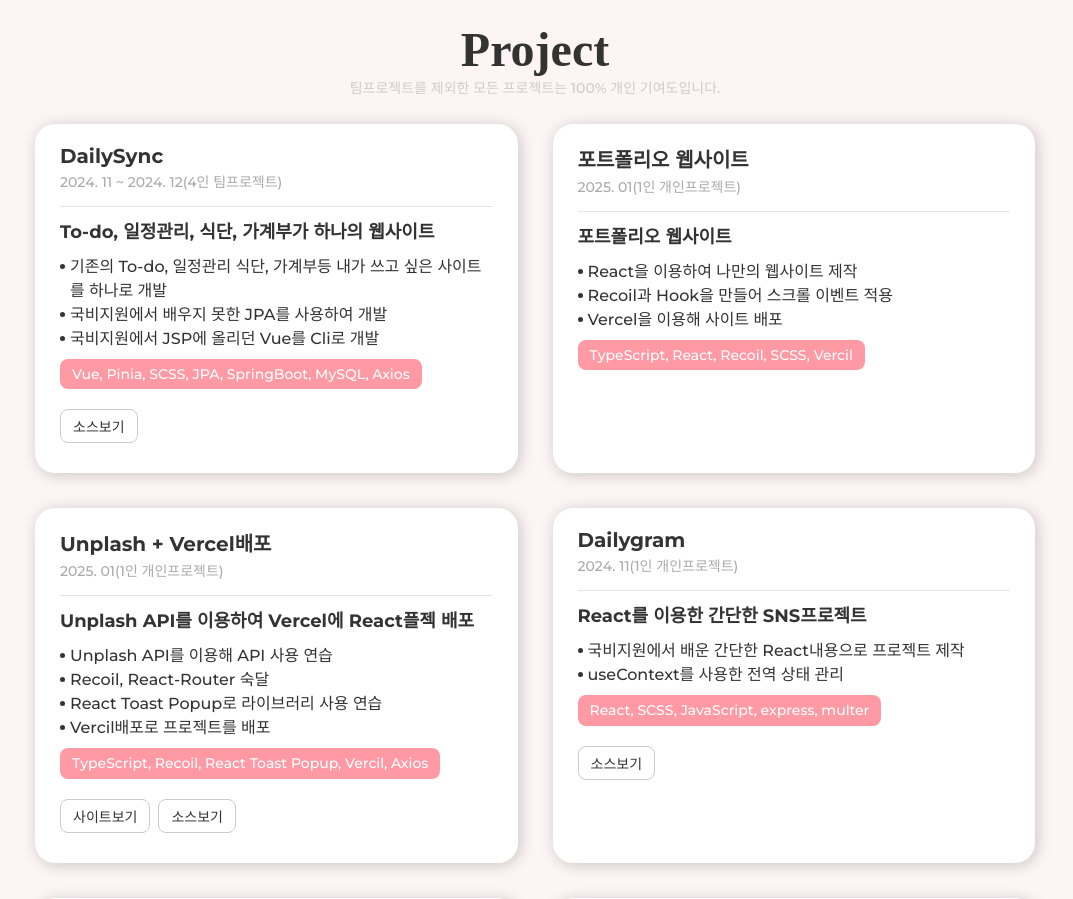
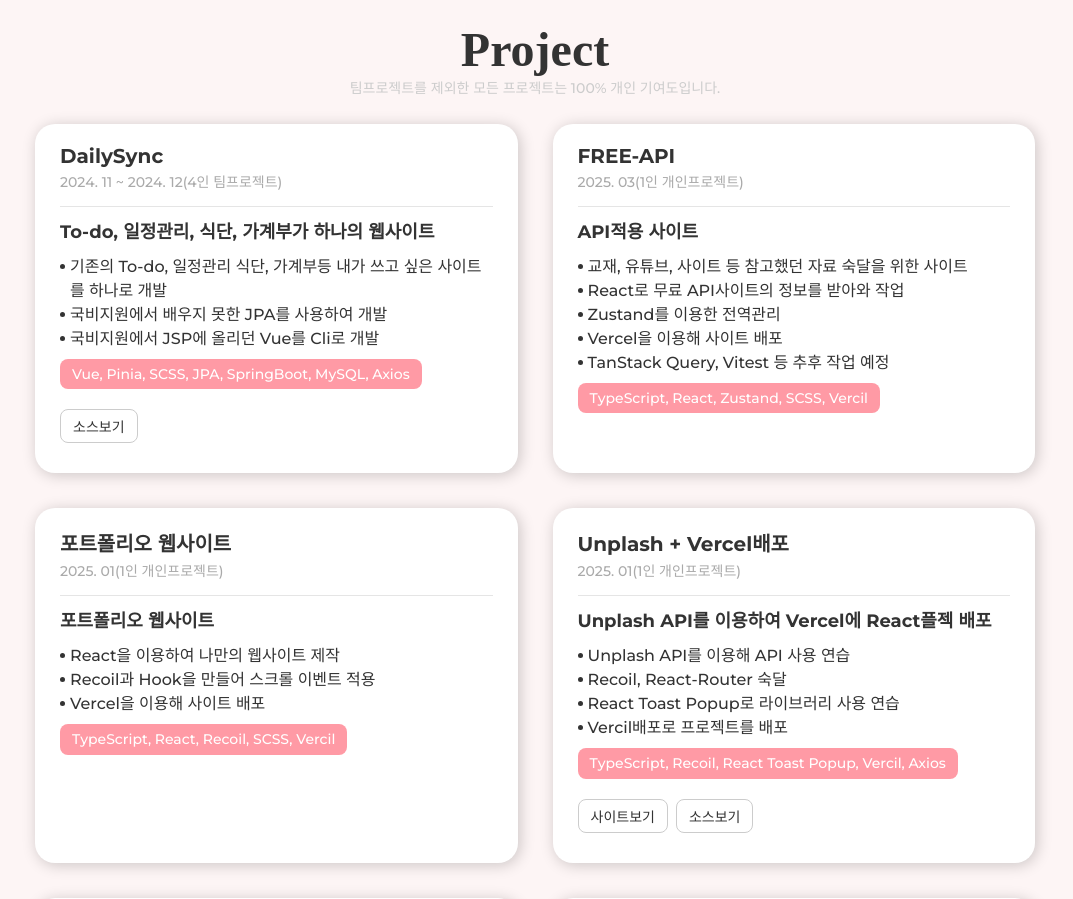
Before and after one commit to KTH8962/KTH-Portfolio, a React (Vite) app: page / in a window 1280 px wide. Shown: the part 2800-3699 px from the top of the page, without its empty margins (105-1178 px from the left). Built offline with nearby package versions, Linux system fonts and the light colour scheme; a web font is replaced by a local one.

Commit message:
FREE-API 프로젝트 작성

```diff
--- a/src/components/content/project/Project.tsx
+++ b/src/components/content/project/Project.tsx
@@ -43,6 +43,27 @@ function Project() {
               >
                 소스보기
               </a>
+            </div>
+          </li>
+          <li>
+            <h3 className={styles.project__tit}>FREE-API</h3>
+            <span className={styles.project__date}>
+              2025. 03(1인 개인프로젝트)
+            </span>
+            <div className={styles.project__info}>
+              <h4 className={styles.project__info__tit}>API적용 사이트</h4>
+              <ul className={styles.project__info__list}>
+                <li>
+                  교재, 유튜브, 사이트 등 참고했던 자료 숙달을 위한 사이트
+                </li>
+                <li>React로 무료 API사이트의 정보를 받아와 작업</li>
+                <li>Zustand를 이용한 전역관리</li>
+                <li>Vercel을 이용해 사이트 배포</li>
+                <li>TanStack Query, Vitest 등 추후 작업 예정</li>
+              </ul>
+              <p className={styles.project__info__skills}>
+                TypeScript, React, Zustand, SCSS, Vercil
+              </p>
             </div>
           </li>
           <li>
```
